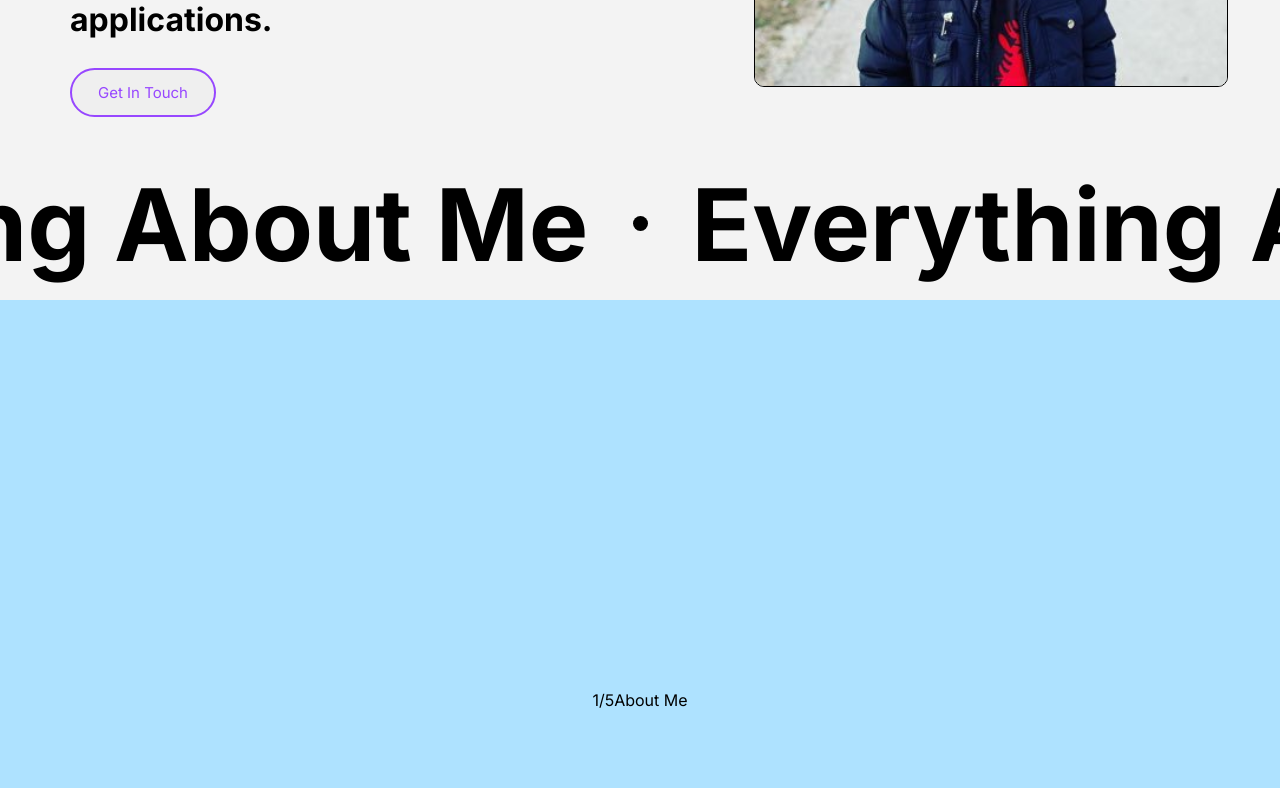
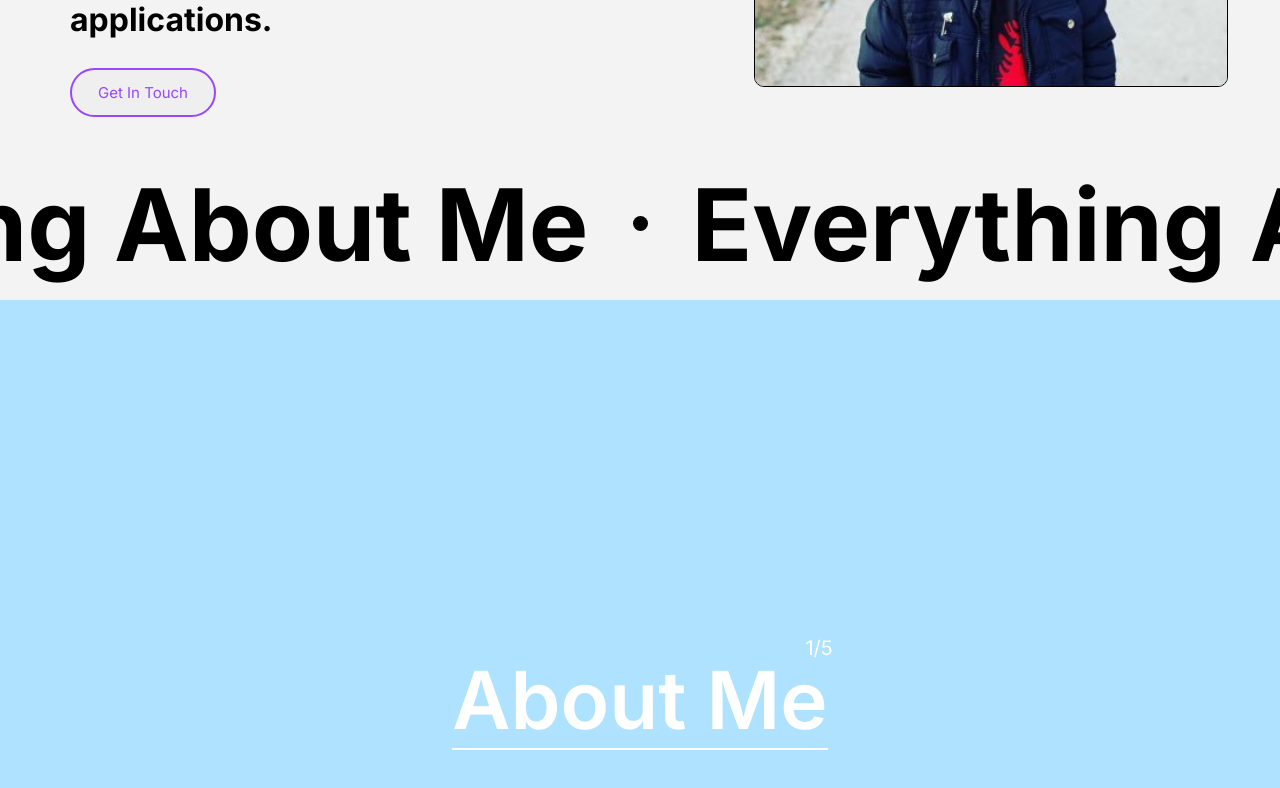
Before and after one commit to Johnson-Berisha/portfolio, a Next.js app in the folder next/: page / in a window 1280 px wide. Shown: the part 1250-2038 px from the top of the page. Built offline with nearby package versions, Linux system fonts and the light colour scheme.

Commit message:
about text fixed

```diff
--- a/next/app/page.tsx
+++ b/next/app/page.tsx
@@ -121,7 +121,7 @@ export default function Home() {
       <div className="about" id="horizontal">
         <div className="abt-firstsec" id="h-item">
           <div className="abtfs-txt">
-            <span className="abtfs-txt">1/5</span>
+            <span className="abtfs-txt-2">1/5</span>
             About Me
           </div>
         </div>
--- a/next/design/style/home.css
+++ b/next/design/style/home.css
@@ -283,6 +283,29 @@ transform: translate(-55%, 0);
     align-items: center;
 }
 
+.abtfs-txt {
+    color: #FFF;
+font-family: Inter;
+font-size: 80px;
+font-style: normal;
+font-weight: 600;
+line-height: normal;
+border-bottom: solid 2px #FFF;
+position: relative;
+}
+
+.abtfs-txt-2  {
+    color: #FFF;
+font-family: Inter;
+font-size: 20px;
+font-style: normal;
+font-weight: 400;
+line-height: normal;
+position: absolute;
+right: -5px;
+top: -15px;
+}
+
 .abt-actualsec {
     height: 100vh;
     width: 100%;
```
